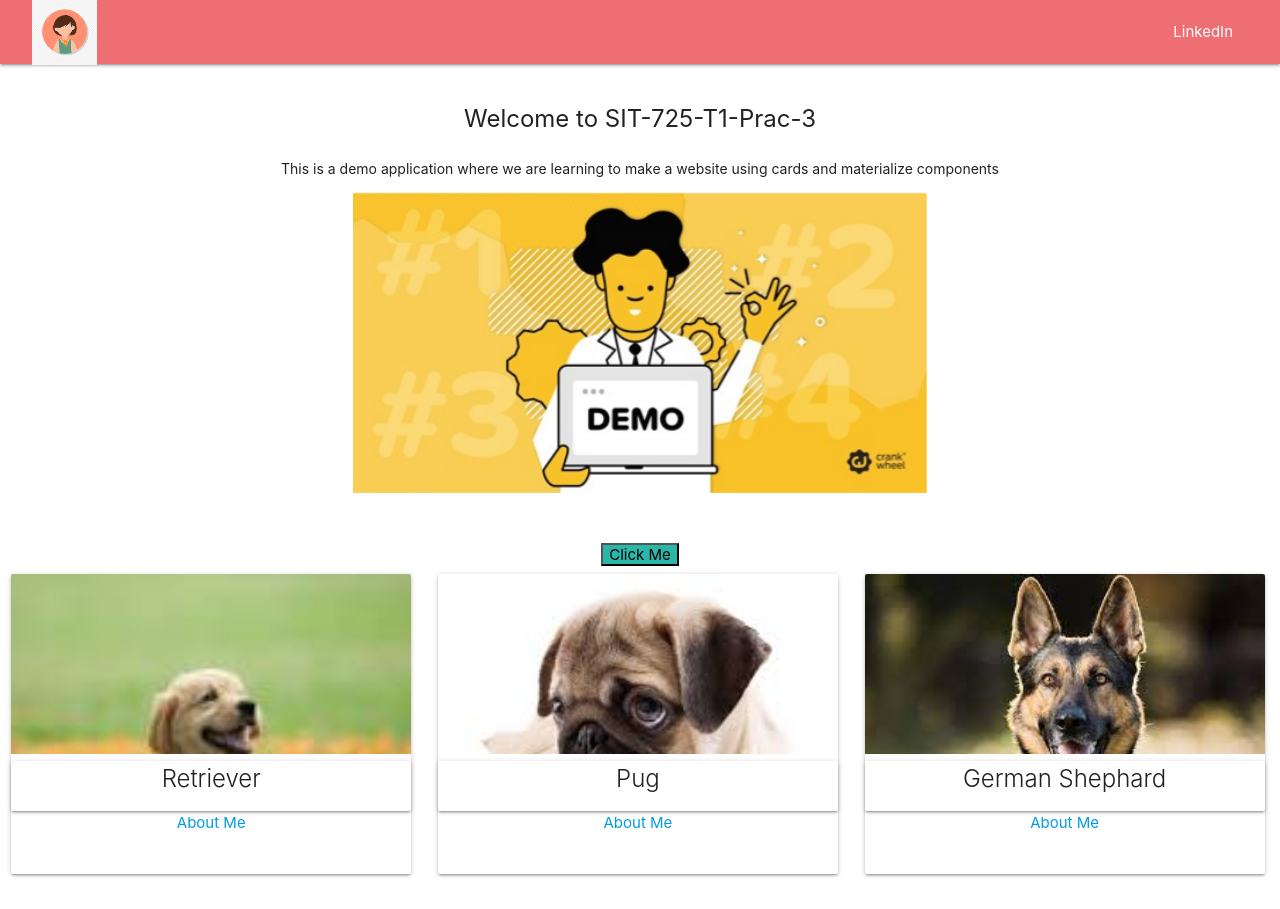
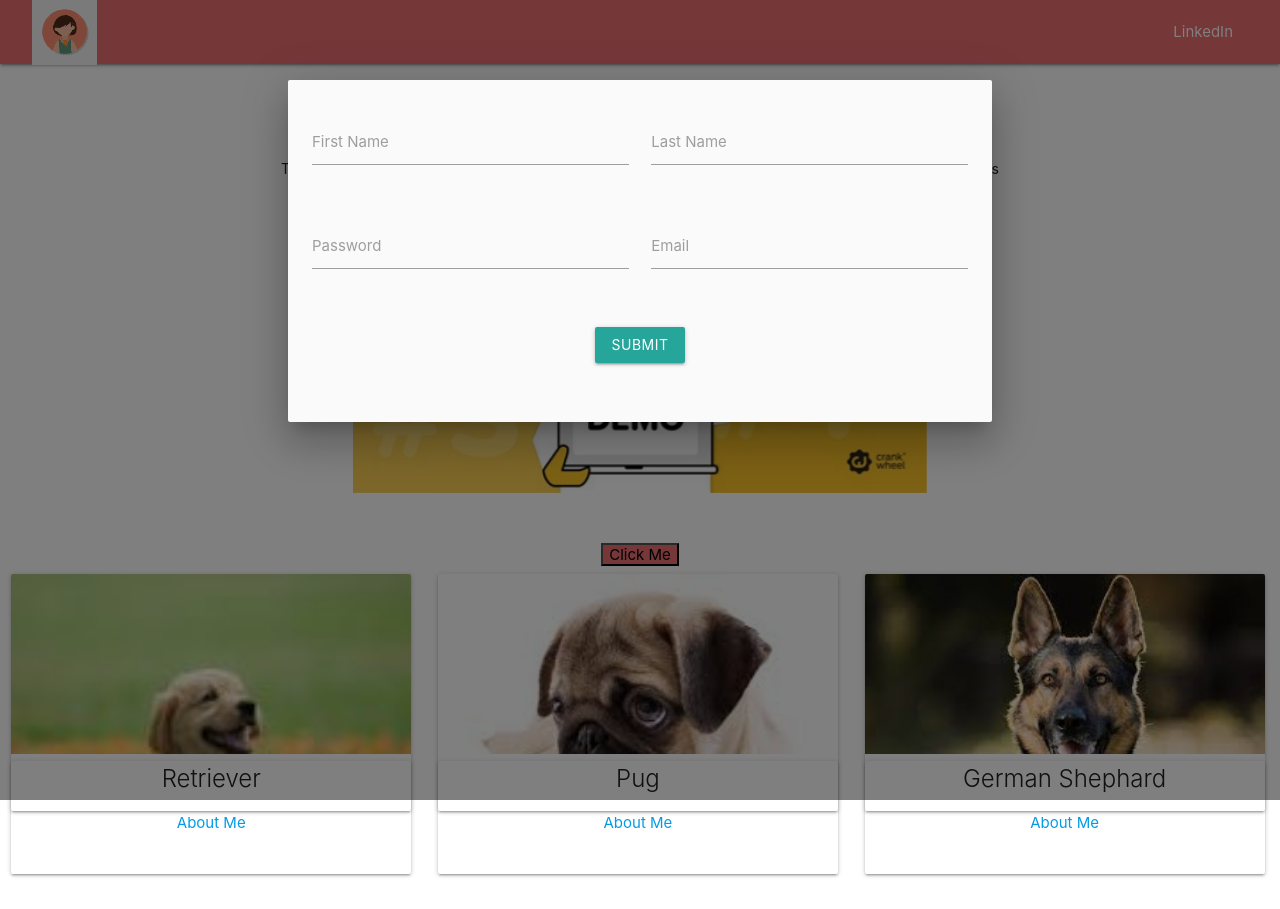
Before and after one commit to Purvasha13/SIT725-2024-T1-prac-5, a website: page index.html in a window 1280 px wide. Both pictures are taken after a click on the button "Click Me". Drawn offline with nearby package versions, Linux system fonts and the light colour scheme.

Commit message:
task 3.2 form submittion

```diff
--- a/index.html
+++ b/index.html
@@ -27,7 +27,40 @@
     </div>
 
     <div class="row" id="card-section">
-        <!-- Cards will be dynamically added here -->
+        <!-- Cards are added here -->
+    </div>
+
+    <!-- Model Structure for form submition-->
+    <div id="mymodal" class="modal">
+        <div class="modal-content">
+            <form class="col s12">
+                <div class="row">
+                    <div class="input-field col s6">
+                        <input id="first_name" type="text" class="validate">
+                        <label for="first_name">First Name</label>
+                    </div>
+                    <div class="input-field col s6">
+                        <input id="last_name" type="text" class="validate">
+                        <label for="last_name">Last Name</label>
+                    </div>
+                </div>
+                <div class="row">
+                    <div class="input-field col s6">
+                        <input id="password" type="password" class="validate">
+                        <label for="password">Password</label>
+                    </div>
+                    <div class="input-field col s6">
+                        <input id="email" type="email" class="validate">
+                        <label for="email">Email</label>
+                    </div>
+                </div>
+                <div class="row">
+                    <div class="input-field col s12 center-align">
+                        <a class="waves-effect waves-light btn" id="formSubmit">Submit</a>
+                    </div>
+                </div>
+            </form>
+        </div>
     </div>
 
     <script src="https://code.jquery.com/jquery-3.6.0.min.js" crossorigin="anonymous"></script>
--- a/js/script.js
+++ b/js/script.js
@@ -19,9 +19,8 @@ const cardList = [
     }
  ];
 
-
 const clickMe = () => {
-    alert("Thanks for clicking me. Have a nice day!!");
+    $('#mymodal').modal('open');
 };
 
 const addCards = (items) => {
@@ -39,10 +38,25 @@ const addCards = (items) => {
     });
 };
 
+const submitForm = () => {
+    let formData = {};
+    formData.first_name = $('#first_name').val();
+    formData.last_name = $('#last_name').val();
+    formData.password = $('#password').val();
+    formData.email = $('#email').val();
+
+    console.log(formData);
+};
+
 $(document).ready(function() {
     $('.materialboxed').materialbox();
     $('#clickMeButton').click(() => {
         clickMe();
     });
+    $('#formSubmit').click(() => {
+        submitForm();
+    });
     addCards(cardList);
+    $('.modal').modal();
+
 });
```
